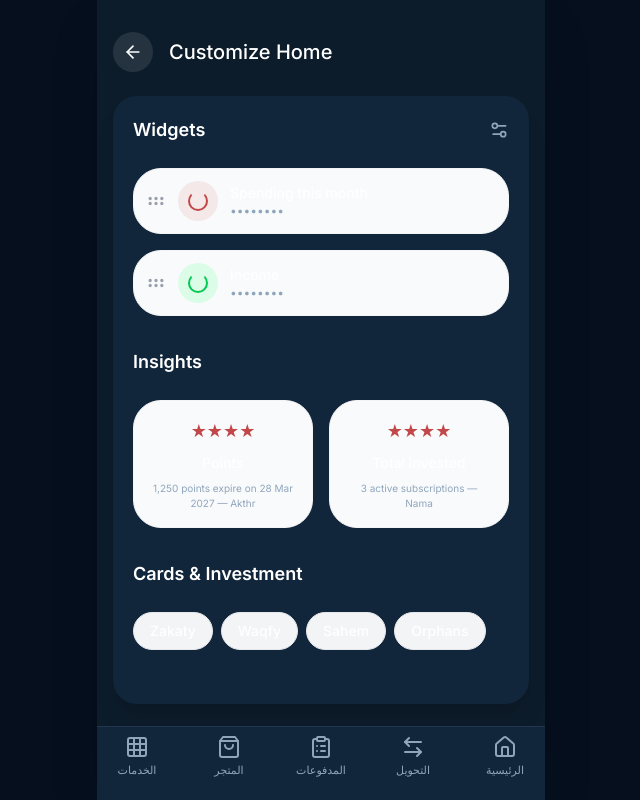
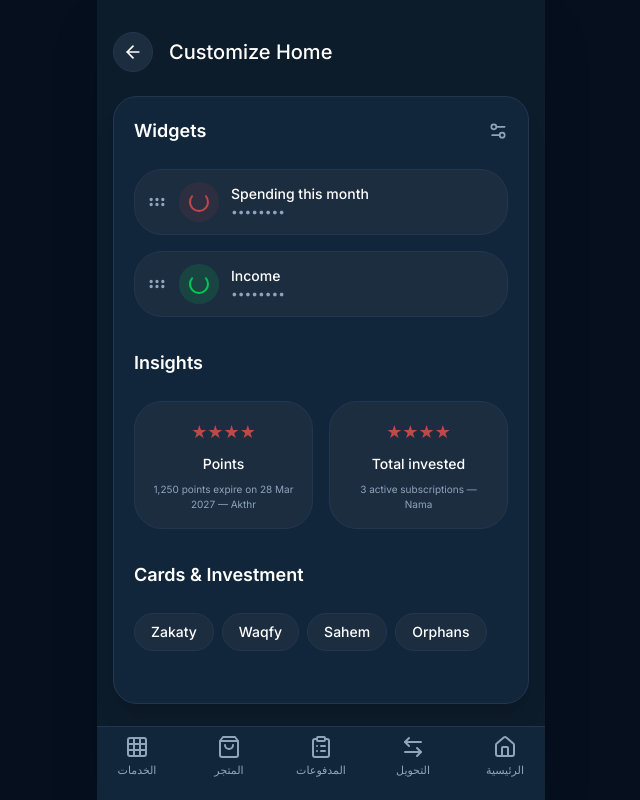
Before and after one commit to latitabader-ai/alinma, a React (Vite) app: page /customize in a window 1280 px wide. Shown: the whole page, without its empty margins (319-959 px from the left). Built offline with nearby package versions, Linux system fonts and the light colour scheme.

Commit message:
Unify Customize page colors with theme (remove hardcoded gray/white classes)

```diff
--- a/src/pages/Customize.tsx
+++ b/src/pages/Customize.tsx
@@ -4,25 +4,25 @@ import { Link } from "wouter";
 
 export default function Customize() {
   return (
-    <MobileContainer className="p-4" hasGlow={false}>
+    <MobileContainer className="p-4 bg-background" hasGlow={false}>
       <header className="flex items-center gap-4 mt-4 mb-6">
         <Link href="/">
-          <div className="w-10 h-10 rounded-full bg-white/10 flex items-center justify-center text-white cursor-pointer hover:bg-white/20">
+          <div className="w-10 h-10 rounded-full bg-muted flex items-center justify-center text-foreground cursor-pointer hover:bg-muted/70 border border-border">
             <ArrowLeft className="w-5 h-5" />
           </div>
         </Link>
-        <h1 className="text-white font-medium text-xl">Customize Home</h1>
+        <h1 className="text-foreground font-medium text-xl">Customize Home</h1>
       </header>
 
-      <div className="bg-card text-card-foreground rounded-[24px] p-5 shadow-xl flex-1 flex flex-col gap-6">
+      <div className="bg-card text-card-foreground rounded-[24px] p-5 shadow-xl flex-1 flex flex-col gap-6 border border-border">
         <div className="flex items-center justify-between">
           <h2 className="font-semibold text-lg">Widgets</h2>
           <Settings2 className="w-5 h-5 text-muted-foreground" />
         </div>
 
         <div className="space-y-4">
-          <div className="flex items-center gap-3 p-3 bg-gray-50 border border-gray-100 rounded-xl">
-            <GripHorizontal className="w-5 h-5 text-gray-400" />
+          <div className="flex items-center gap-3 p-3 bg-muted border border-border rounded-xl">
+            <GripHorizontal className="w-5 h-5 text-muted-foreground" />
             <div className="w-10 h-10 bg-primary/10 rounded-full flex items-center justify-center">
               <div className="w-5 h-5 rounded-full border-2 border-primary border-t-transparent" />
             </div>
@@ -32,9 +32,9 @@ export default function Customize() {
             </div>
           </div>
 
-          <div className="flex items-center gap-3 p-3 bg-gray-50 border border-gray-100 rounded-xl">
-            <GripHorizontal className="w-5 h-5 text-gray-400" />
-            <div className="w-10 h-10 bg-green-100 rounded-full flex items-center justify-center">
+          <div className="flex items-center gap-3 p-3 bg-muted border border-border rounded-xl">
+            <GripHorizontal className="w-5 h-5 text-muted-foreground" />
+            <div className="w-10 h-10 bg-green-500/15 rounded-full flex items-center justify-center">
               <div className="w-5 h-5 rounded-full border-2 border-green-500 border-t-transparent" />
             </div>
             <div className="flex-1">
@@ -47,13 +47,13 @@ export default function Customize() {
         <h2 className="font-semibold text-lg pt-2">Insights</h2>
 
         <div className="grid grid-cols-2 gap-4">
-          <div className="bg-gray-50 border border-gray-100 rounded-xl p-4 flex flex-col items-center text-center gap-2">
+          <div className="bg-muted border border-border rounded-xl p-4 flex flex-col items-center text-center gap-2">
             <div className="text-accent text-lg">★★★★</div>
             <h3 className="font-medium text-sm">Points</h3>
             <p className="text-[10px] text-muted-foreground">1,250 points expire on 28 Mar 2027 — Akthr</p>
           </div>
 
-          <div className="bg-gray-50 border border-gray-100 rounded-xl p-4 flex flex-col items-center text-center gap-2">
+          <div className="bg-muted border border-border rounded-xl p-4 flex flex-col items-center text-center gap-2">
             <div className="text-primary text-lg">★★★★</div>
             <h3 className="font-medium text-sm">Total invested</h3>
             <p className="text-[10px] text-muted-foreground">3 active subscriptions — Nama</p>
@@ -64,7 +64,7 @@ export default function Customize() {
 
         <div className="flex flex-wrap gap-2">
           {["Zakaty", "Waqfy", "Sahem", "Orphans"].map(chip => (
-            <div key={chip} className="px-4 py-2 bg-gray-100 text-sm font-medium rounded-full border border-gray-200">
+            <div key={chip} className="px-4 py-2 bg-muted text-sm font-medium rounded-full border border-border">
               {chip}
             </div>
           ))}
```
